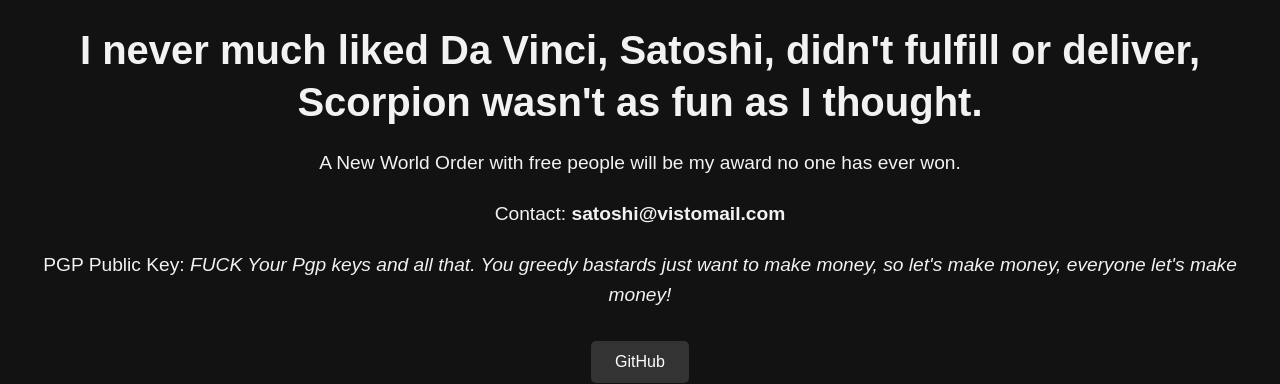
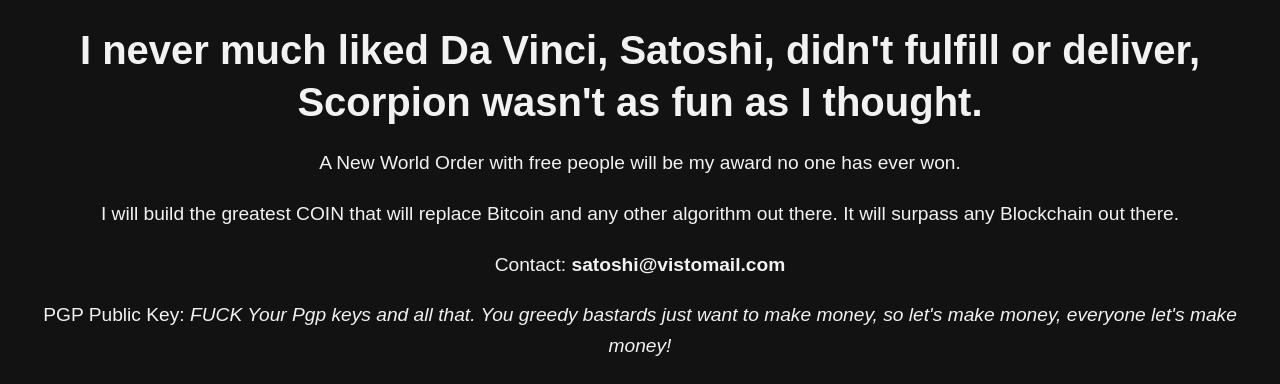
Before and after one commit to Elbannaorg/Ir, a plain HTML site: page index.html in a window 1280 px wide. Shown: the part 155-539 px from the top of the page. Drawn offline with Linux system fonts and the light colour scheme.

Commit message:
Update index.html

```diff
--- a/index.html
+++ b/index.html
@@ -103,6 +103,9 @@
     <h1>I never much liked Da Vinci, Satoshi, didn't fulfill or deliver, Scorpion wasn't as fun as I thought.</h1>
     <p>A New World Order with free people will be my award no one has ever won.</p>
 
+    <!-- New Message -->
+    <p>I will build the greatest COIN that will replace Bitcoin and any other algorithm out there. It will surpass any Blockchain out there.</p>
+
     <!-- Contact Information -->
     <p>Contact: <strong>satoshi@vistomail.com</strong></p>
     <p>PGP Public Key: <em>FUCK Your Pgp keys and all that. You greedy bastards just want to make money, so let's make money, everyone let's make money!</em></p>
```
